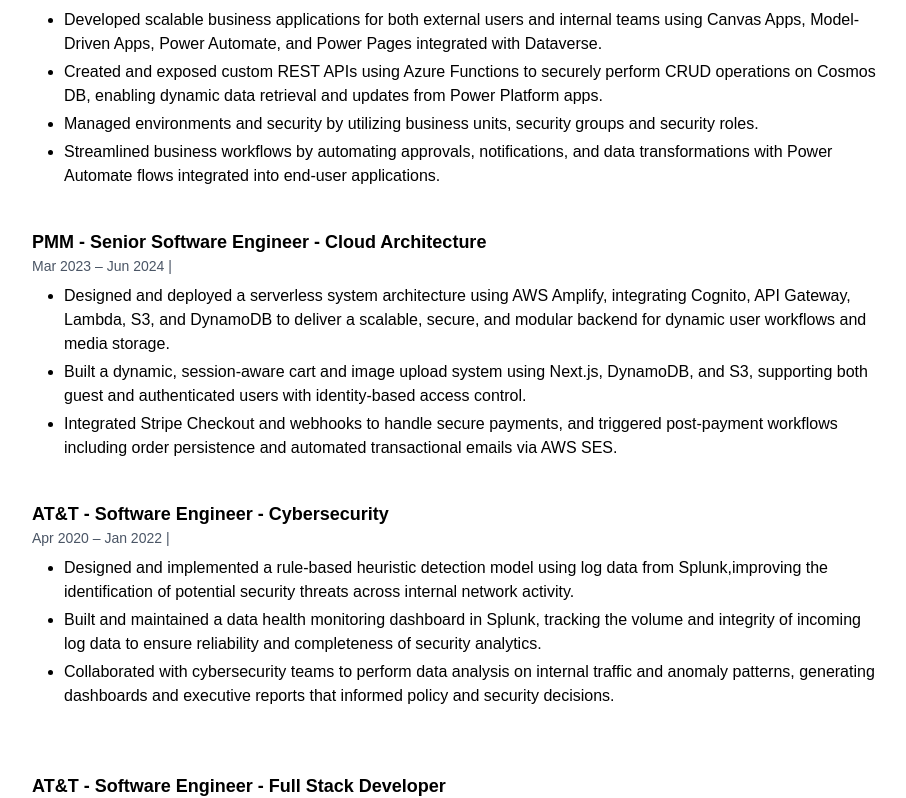
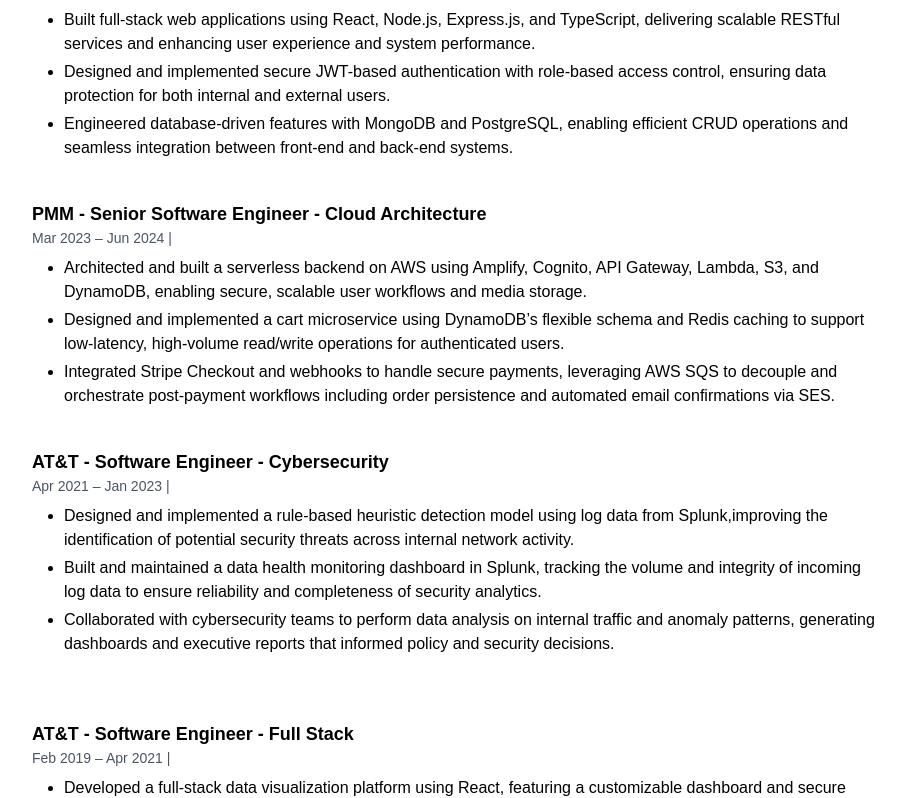
Before and after one commit to Ferdowski1/website-portfolio, a Next.js app: page /work in a window 1280 px wide. Shown: the part 228-1026 px from the top of the page, without its empty margins (184-1090 px from the left). Built offline with nearby package versions, Linux system fonts and the light colour scheme.

Commit message:
updated resume

```diff
--- a/app/work/page.tsx
+++ b/app/work/page.tsx
@@ -15,14 +15,13 @@
       {/* SkillStorm */}
       <div className="mb-10">
         <Entry
-            title="SkillStorm - Software Engineer - Power Platform & Azure"
-            date="Jul 2024 – Oct 2024"
+            title="SkillStorm - Software Engineer - Full Stack"
+            date="Jul 2024 – Apr 2025"
             tech=""
             bullets={[
-              "Developed scalable business applications for both external users and internal teams using Canvas Apps, Model-Driven Apps, Power Automate, and Power Pages integrated with Dataverse.",
-              "Created and exposed custom REST APIs using Azure Functions to securely perform CRUD operations on Cosmos DB, enabling dynamic data retrieval and updates from Power Platform apps.",
-              "Managed environments and security by utilizing business units, security groups and security roles.",
-              "Streamlined business workflows by automating approvals, notifications, and data transformations with Power Automate flows integrated into end-user applications."
+              "Built full-stack web applications using React, Node.js, Express.js, and TypeScript, delivering scalable RESTful services and enhancing user experience and system performance.",
+              "Designed and implemented secure JWT-based authentication with role-based access control, ensuring data protection for both internal and external users.",
+              "Engineered database-driven features with MongoDB and PostgreSQL, enabling efficient CRUD operations and seamless integration between front-end and back-end systems."
             ]}
           />
       </div>
@@ -34,9 +33,9 @@
             date="Mar 2023 – Jun 2024"
             tech=""
             bullets={[
-              "Designed and deployed a serverless system architecture using AWS Amplify, integrating Cognito, API Gateway, Lambda, S3, and DynamoDB to deliver a scalable, secure, and modular backend for dynamic user workflows and media storage.",
-              "Built a dynamic, session-aware cart and image upload system using Next.js, DynamoDB, and S3, supporting both guest and authenticated users with identity-based access control.",
-              "Integrated Stripe Checkout and webhooks to handle secure payments, and triggered post-payment workflows including order persistence and automated transactional emails via AWS SES."
+              "Architected and built a serverless backend on AWS using Amplify, Cognito, API Gateway, Lambda, S3, and DynamoDB, enabling secure, scalable user workflows and media storage.",
+              "Designed and implemented a cart microservice using DynamoDB’s flexible schema and Redis caching to support low-latency, high-volume read/write operations for authenticated users.",
+              "Integrated Stripe Checkout and webhooks to handle secure payments, leveraging AWS SQS to decouple and orchestrate post-payment workflows including order persistence and automated email confirmations via SES."
             ]}
           />
       </div>
@@ -45,7 +44,7 @@
       <div className="mb-16">
       <Entry
             title="AT&T - Software Engineer - Cybersecurity"
-            date="Apr 2020 – Jan 2022"
+            date="Apr 2021 – Jan 2023"
             tech=""
             bullets={[
               "Designed and implemented a rule-based heuristic detection model using log data from Splunk,improving the identification of potential security threats across internal network activity.",
@@ -57,12 +56,13 @@
 
       <div className="mb-16">
       <Entry
-            title="AT&T - Software Engineer - Full Stack Developer"
-            date="Feb 2019 – Apr 2020"
+            title="AT&T - Software Engineer - Full Stack"
+            date="Feb 2019 – Apr 2021"
             tech=""
             bullets={[
-              "Developed modular, interactive UI components using Angular and Vega-Lite in a Micro-Frontend architecture, enabling dynamic visualization of network security data.",
-              "Collaborated on backend services by integrating MongoDB and Cassandra data sources, and supported CI/CD pipelines using Jenkins to streamline deployment and testing of full-stack features."
+              "Developed a full-stack data visualization platform using React, featuring a customizable dashboard and secure user authentication for tailored access to charts and analytical tools.",
+              "Built scalable microservices with Node.js, Express, and MongoDB to manage user preferences, chart configurations, and real-time data retrieval.",
+              "Integrated CI/CD pipelines with Jenkins to automate testing and deployment of microservices, reducing release cycle time and ensuring reliable feature delivery."
             ]}
           />
       </div>
@@ -163,7 +163,7 @@
       {/* Skills & Certifications */}
       <div className="mt-16">
         <h2 className="text-2xl font-semibold mb-2">Skills</h2>
-        <p className="mb-4">Angular, Data Analysis, Java, JavaScript, PostgreSQL, Python, React, Spring Boot, Web Development</p>
+        <p className="mb-4">Java, Python, JavaScript, TypeScript, HTML, CSS, Angular, React, Next.js, Spring Boot, Express.js, Node.js, Vega-Lite, PostgreSQL, MongoDB, Cassandra, Cosmos DB, RabbitMQ, SQS, REST APIs, Webhooks, Splunk, Git, GitHub, Jenkins, Docker, NGINX, CI/CD Pipelines, Cloud, DevOps, and Architecture</p>
 
         <h2 className="text-2xl font-semibold mb-2">Certifications</h2>
         <p>
--- a/package.json
+++ b/package.json
@@ -12,6 +12,7 @@
     "@supabase/ssr": "^0.6.1",
     "@supabase/supabase-js": "^2.49.3",
     "@vercel/analytics": "^1.5.0",
+    "date-fns": "^4.1.0",
     "next": "15.2.1",
     "pg": "^8.14.1",
     "react": "^19.0.0",
```
Also changed, not shown: 2 other files (tests, documents, lock files or other folders).
